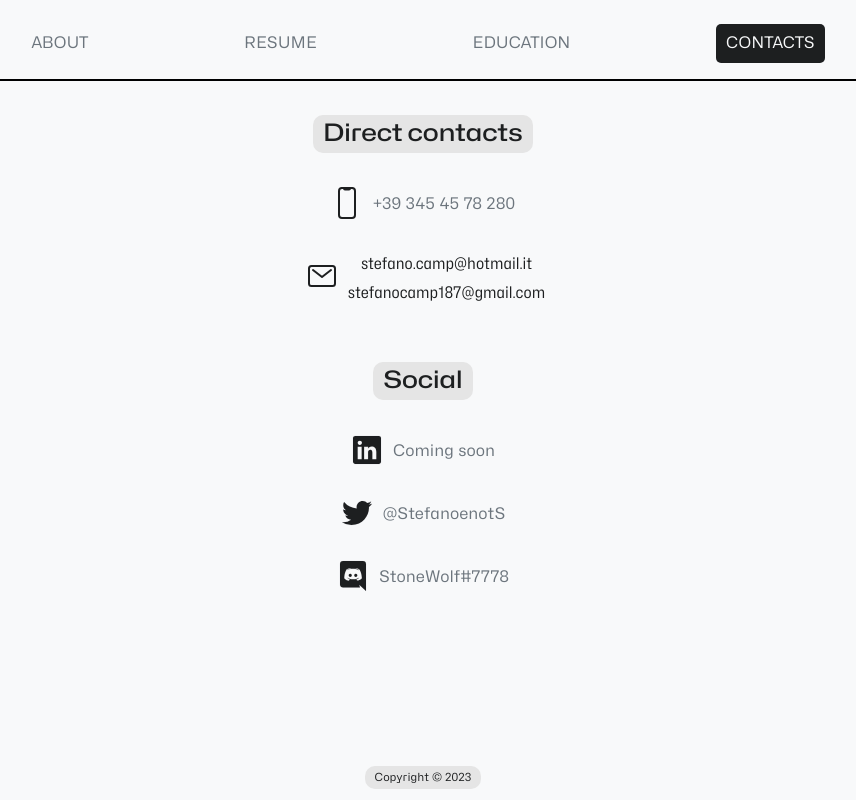
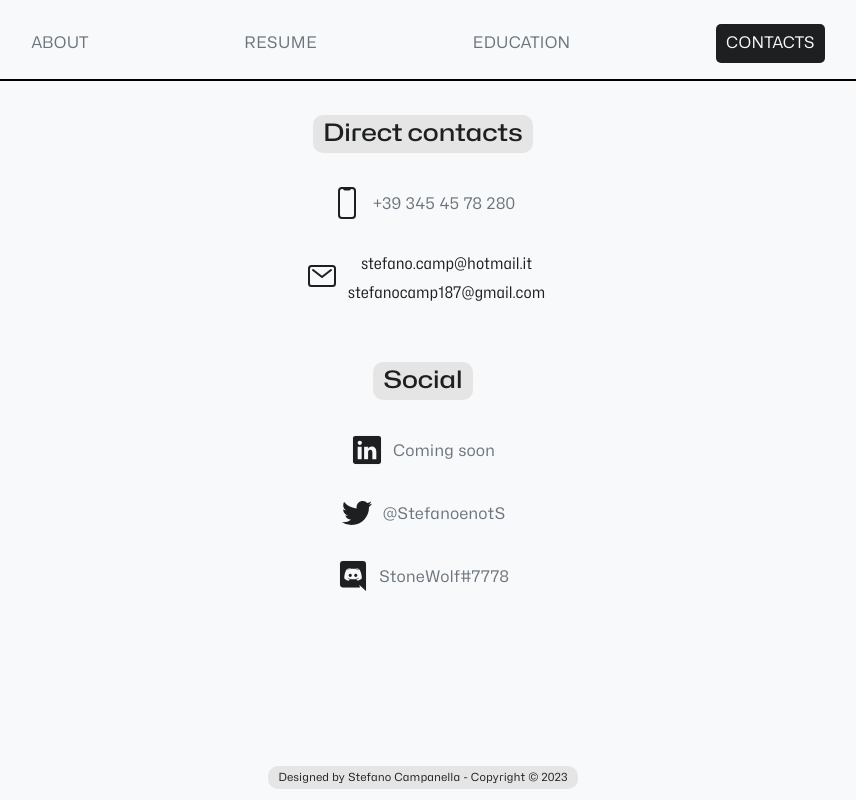
Before and after one commit to StefanoStone/stefanostone.github.io, an Angular app: page /contacts in a window 1280 px wide. Shown: the whole page, without its empty margins (217-1073 px from the left). Built offline with nearby package versions, Linux system fonts and the light colour scheme.

Commit message:
add "designed by" in contacts page

```diff
--- a/src/app/pages/contacts/contacts.component.html
+++ b/src/app/pages/contacts/contacts.component.html
@@ -25,6 +25,6 @@
     <p class="data">StoneWolf#7778</p>
   </div>
   <div class="credits">
-    <p>Copyright © 2023</p>
+    <p>Designed by Stefano Campanella - Copyright © 2023</p>
   </div>
 </div>
```
